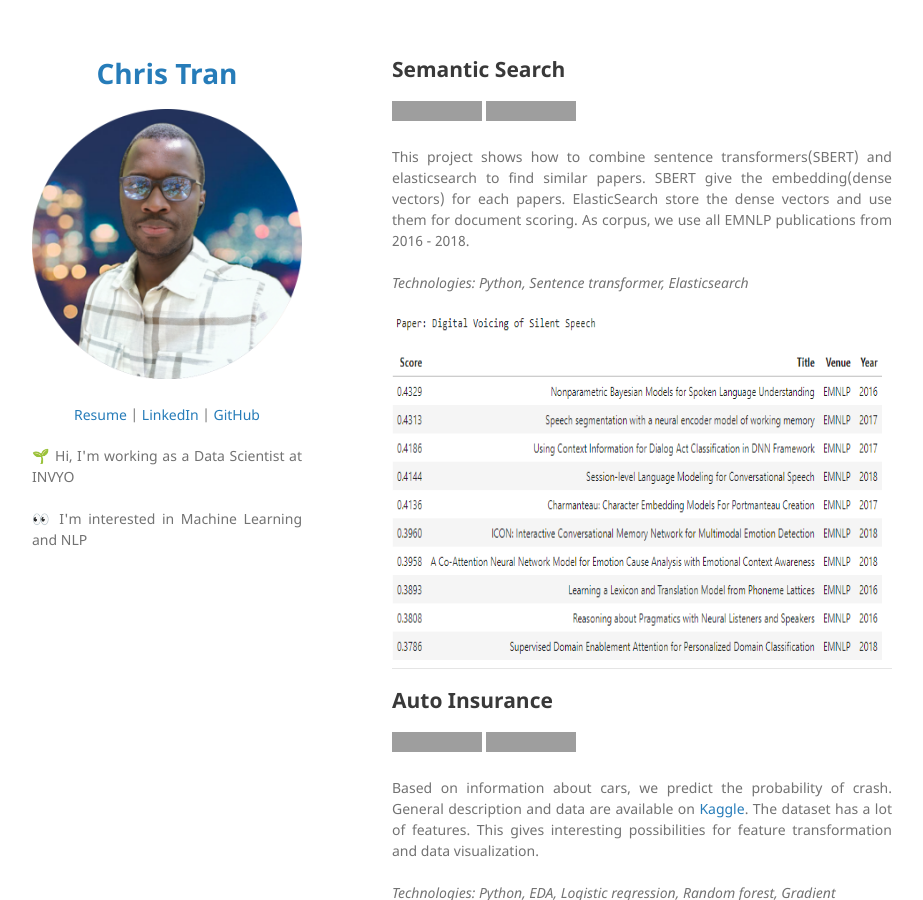
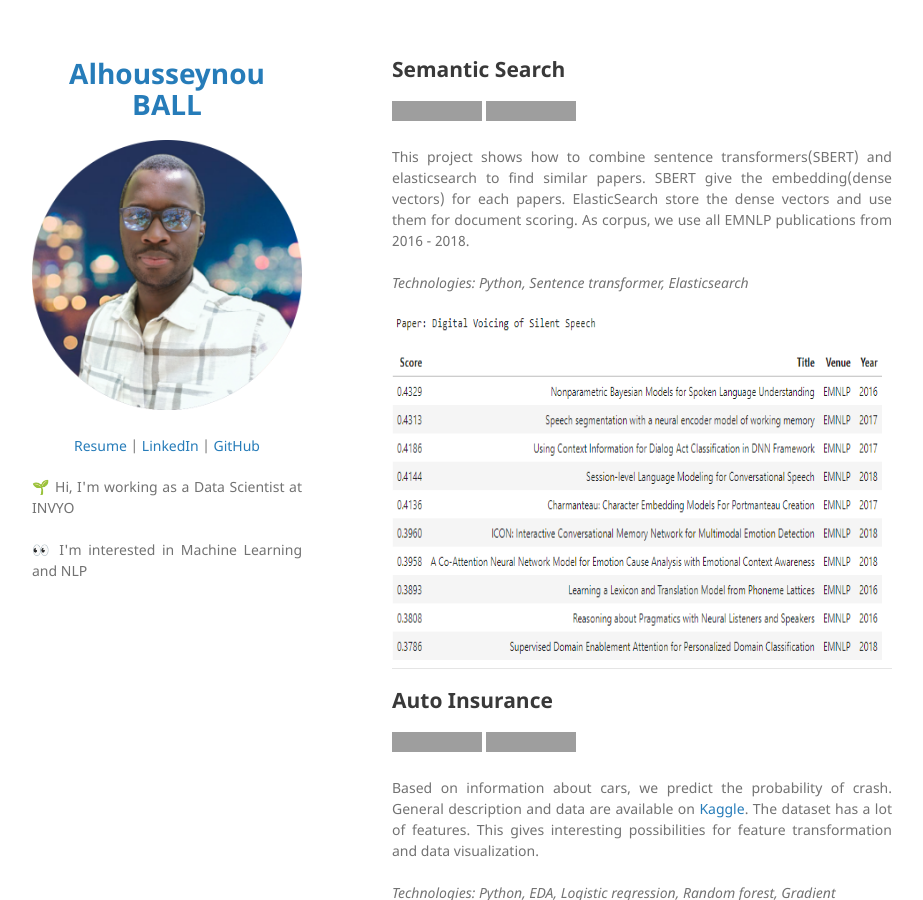
Before and after one commit to ball-alhousseynou/ball-alhousseynou.github.io, a Jekyll site: the page built from index.md, in a window 1280 px wide and 900 px high. Shown: the whole window, without its empty margins (178-1101 px from the left). Built offline with Jekyll 4.4.1, drawn with Linux system fonts in a browser that asks for light colours; our own code applies the rules of GitHub Pages for plain Markdown files; grey boxes are pictures that could not be loaded.

Commit message:
portfolio

```diff
--- a/_config.yml
+++ b/_config.yml
@@ -1,4 +1,4 @@
-title: <p align="center"> Chris Tran </p>
+title: <p align="center"> Alhousseynou BALL </p>
 
 logo: "/images/picture.png?raw=true"
 
```
